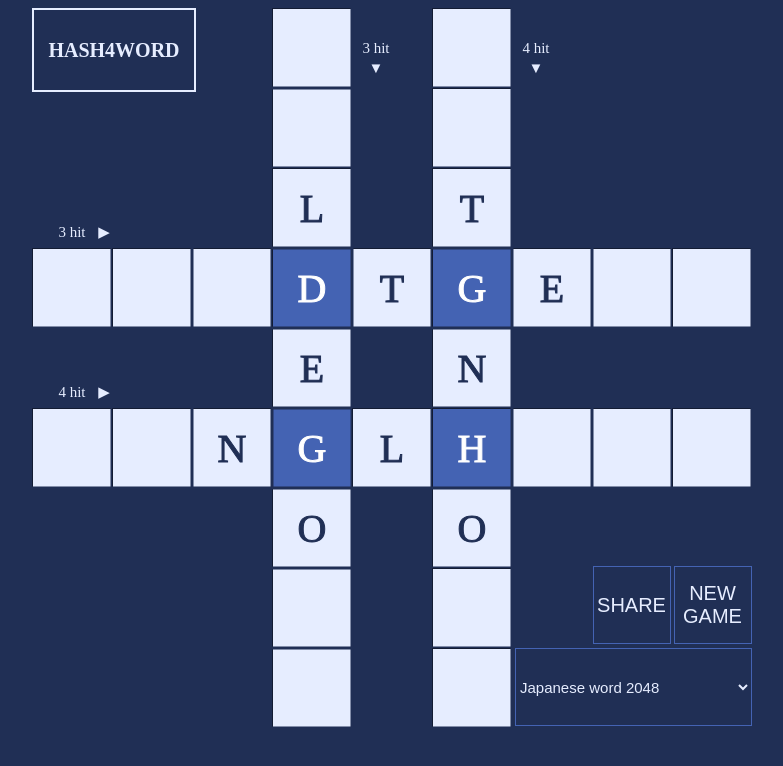
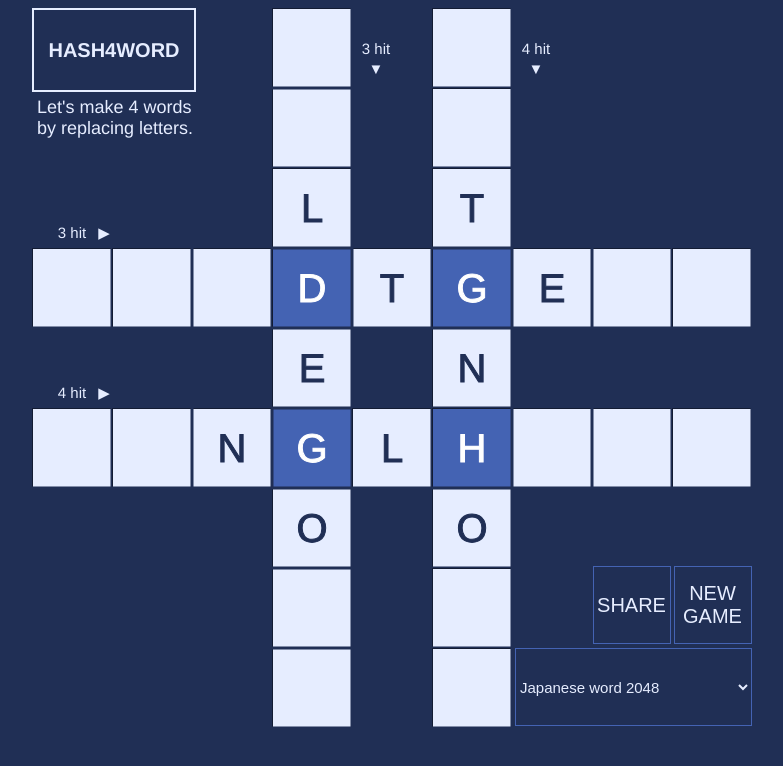
Before and after one commit to kurehajime/hash4word, a React (Vite) app: page /#/ in a window 1280 px wide. Shown: the top 766 px of the page, without its empty margins (248-1031 px from the left). Built offline with nearby package versions, Linux system fonts and the light colour scheme.

Commit message:
説明を追加

```diff
--- a/src/compornents/Share/LogoElement.css
+++ b/src/compornents/Share/LogoElement.css
@@ -1,21 +1,30 @@
-.logo {
+.logoBox {
     position: absolute;
     top: 0px;
     left: 0px;
     z-index: 100;
-    justify-content: flex-end;
+    background-color: transparent;
+    color: #e6edff;
+}
+
+.logoBox p {
+    font-size: 18px;
+    margin: 5px;
+}
+
+
+.logo {
+    border-color: #e6edff;
+    border-width: 2px;
+    border-style: solid;
     height: 80px;
     width: 160px;
-    background-color: transparent;
-    border-color: #e6edff;
-    color: #e6edff;
-    border-width: 2px;
-    border-style: solid;
-    font-weight: bold;
-    font-size: 20px;
     text-align: center;
     display: table;
     vertical-align: middle;
+    font-size: 20px;
+    font-weight: bold;
+    justify-content: flex-end;
 }
 
 .logo a {
--- a/src/compornents/Share/LogoElement.tsx
+++ b/src/compornents/Share/LogoElement.tsx
@@ -1,4 +1,11 @@
 import './LogoElement.css';
 export default function LogoElement() {
-    return (<div className="logo"><a href="https://github.com/kurehajime/hash4word">HASH4WORD</a> </div>)
+    return (
+        <div className="logoBox">
+            <div className="logo">
+                <a href="https://github.com/kurehajime/hash4word">HASH4WORD</a>
+            </div>
+            <p>Let&apos;s make 4 words<br /> by replacing letters.</p>
+        </div>
+    )
 }
--- a/src/index.css
+++ b/src/index.css
@@ -1,5 +1,6 @@
 body {
     background-color: #202f55;
+    font-family: "Helvetica Neue", "Arial";
 }
 
 .container {
```
